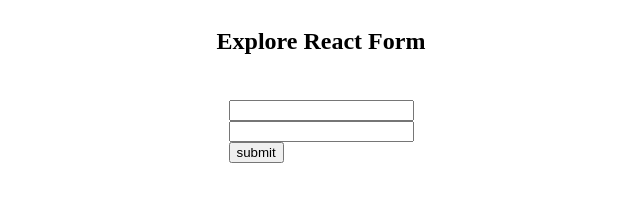
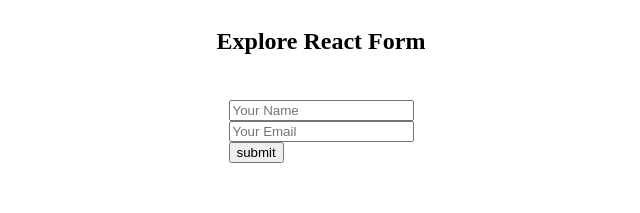
Before and after one commit to mdhafizulislam2004/Form_Data_Using_Submit, a React (Vite) app in the folder Access_Data/: page / in a window 1280 px wide. Shown: the top 213 px of the page, without its empty margins (319-959 px from the left). Built offline with nearby package versions, Linux system fonts and the light colour scheme.

Commit message:
Custom Hook Section Add

```diff
--- a/Access_Data/src/App.jsx
+++ b/Access_Data/src/App.jsx
@@ -1,6 +1,7 @@
 import './App.css'
+import HookForm from './Components/HookForm/HookForm'
 // import ControlleField from './Components/ControlleField/ControlleField'
-import UncontrolleField from './Components/UncontrolleField/UncontrolleField'
+// import UncontrolleField from './Components/UncontrolleField/UncontrolleField'
 // import FormAction from './Components/FormAction/FormAction'
 // import SimpleForm from './Components/SimpleForm/SimpleForm'
 
@@ -15,7 +16,8 @@
       {/* <SimpleForm></SimpleForm> */}
       {/* <FormAction></FormAction> */}
       {/* <ControlleField></ControlleField> */}
-      <UncontrolleField></UncontrolleField>
+      {/* <UncontrolleField></UncontrolleField> */}
+      <HookForm></HookForm>
       </section>
     </>
   )
--- /dev/null
+++ b/Access_Data/src/Components/HookForm/HookForm.jsx
@@ -0,0 +1,28 @@
+import UseInputField from "../../Hooks/UseInputField";
+
+const HookForm = () => {
+
+
+    const[name,nameOnchange]=UseInputField("")
+    const[email,emailOnchange]=UseInputField("")
+
+    const eventHendaler=(e)=>{
+        e.preventDefault()
+        console.log("Submitte",name,email);
+    }
+
+
+    return (
+        <div>
+            <form onSubmit={eventHendaler}>
+                <input type="text" defaultValue={name} placeholder="Your Name" onChange={nameOnchange} />
+                <br />
+                <input type="email" name="email" defaultValue={email} placeholder="Your Email" onChange={emailOnchange} />
+                <br />
+                <input type="submit" value="submit" />
+            </form>
+        </div>
+    );
+};
+
+export default HookForm;
--- /dev/null
+++ b/Access_Data/src/Hooks/UseInputField.jsx
@@ -0,0 +1,14 @@
+import { useState } from "react";
+
+const UseInputField = (defaultValue) => {
+    const[fieldValue,setFieldValue]=useState(defaultValue)
+
+
+    const hendalerOnchange=(e)=>{
+        setFieldValue(e.target.value)
+    }
+    return[fieldValue,hendalerOnchange]
+
+};
+
+export default UseInputField;
```
